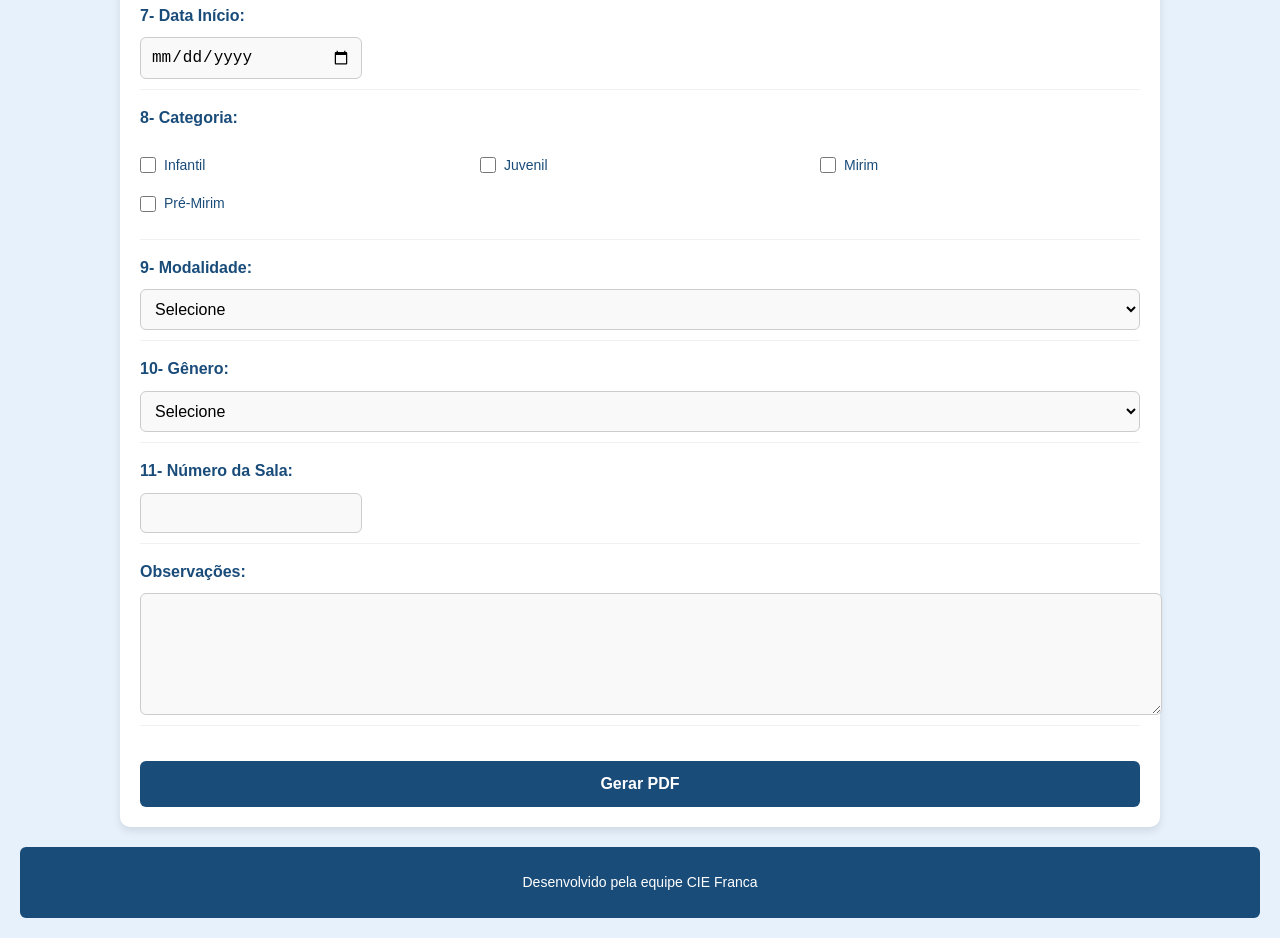
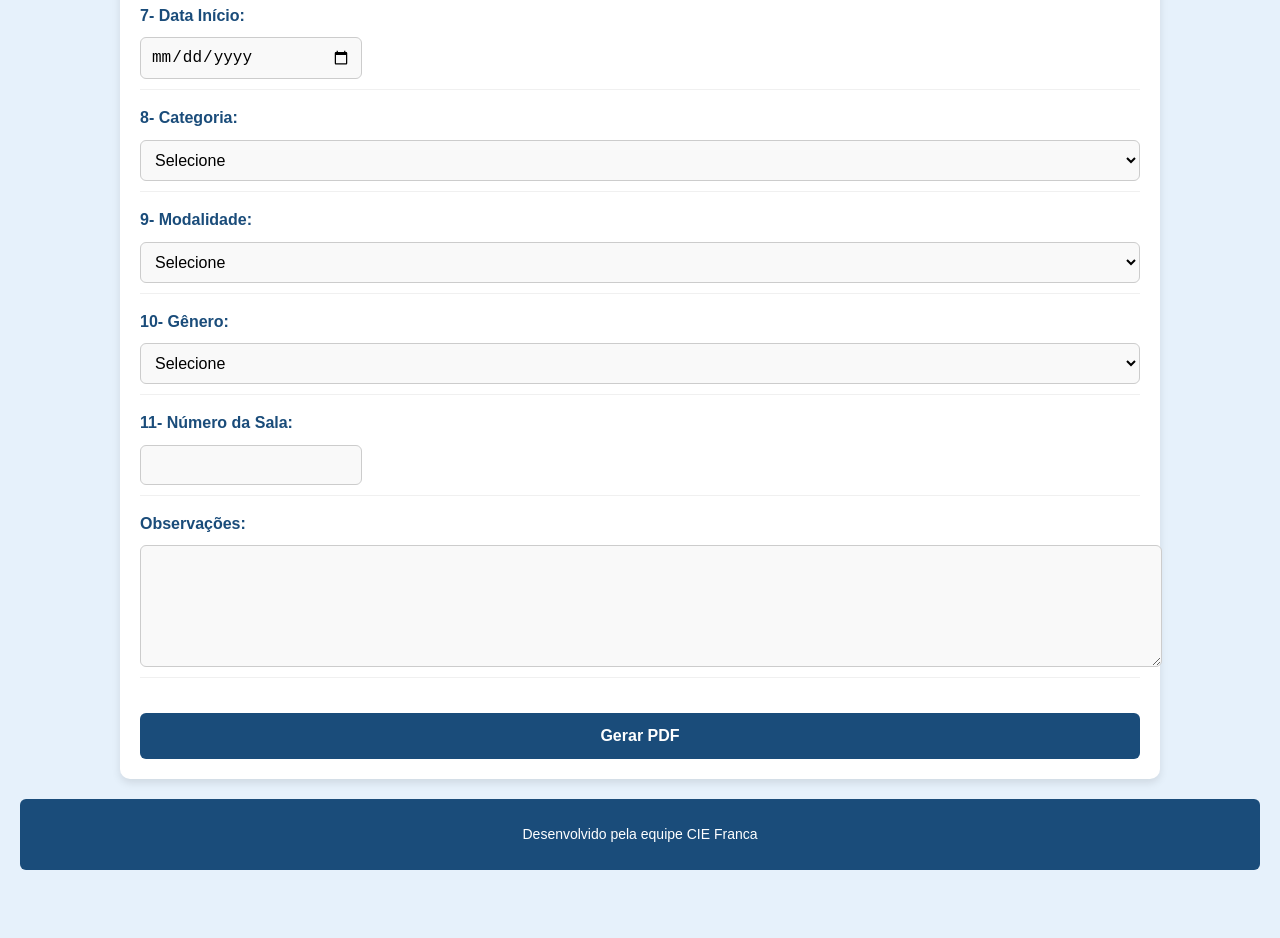
Before and after one commit to kzmmatheusvs/Coleta-de-Classe---ACDA, a plain HTML site: page index.html in a window 1280 px wide. Shown: the part 1117-2055 px from the top of the page. After the commit the page ends 2007 px from the top, so only its background shows below. Drawn offline with nearby package versions, Linux system fonts and the light colour scheme.

Commit message:
Update index.html

```diff
--- a/index.html
+++ b/index.html
@@ -90,25 +90,14 @@
                 <input type="date" id="dataInicio">
             </div>
             <div class="form-row">
-                <label>8- Categoria:</label>
-                <div class="checkbox-group">
-                    <div class="checkbox-container">
-                        <input type="checkbox" id="categoriaInfantil" name="categoria" value="Infantil">
-                        <label for="categoriaInfantil">Infantil</label>
-                    </div>
-                    <div class="checkbox-container">
-                        <input type="checkbox" id="categoriaJuvenil" name="categoria" value="Juvenil">
-                        <label for="categoriaJuvenil">Juvenil</label>
-                    </div>
-                    <div class="checkbox-container">
-                        <input type="checkbox" id="categoriaMirim" name="categoria" value="Mirim">
-                        <label for="categoriaMirim">Mirim</label>
-                    </div>
-                    <div class="checkbox-container">
-                        <input type="checkbox" id="categoriaPreMirim" name="categoria" value="Pré-Mirim">
-                        <label for="categoriaPreMirim">Pré-Mirim</label>
-                    </div>
-                </div>
+                <label for="categoria">8- Categoria:</label>
+                <select id="categoria" name="categoria">
+                    <option value="">Selecione</option>
+                    <option value="Infantil">Infantil</option>
+                    <option value="Juvenil">Juvenil</option>
+                    <option value="Mirim">Mirim</option>
+                    <option value="Pré-Mirim">Pré-Mirim</option>
+                </select>
             </div>
             <div class="form-row">
                 <label for="modalidade">9- Modalidade:</label>
```
